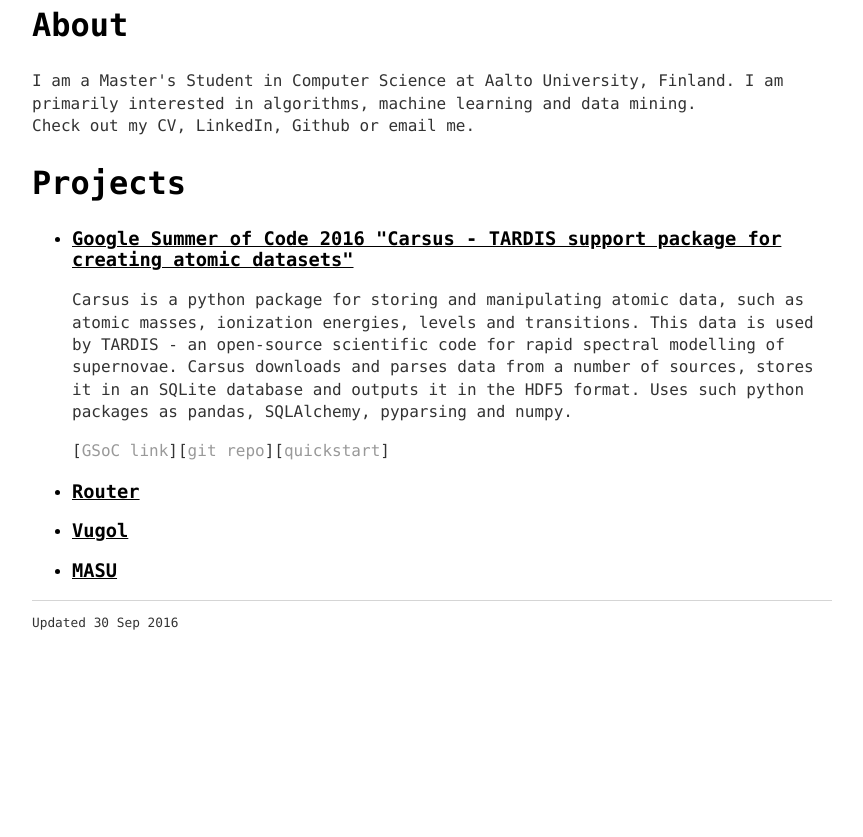
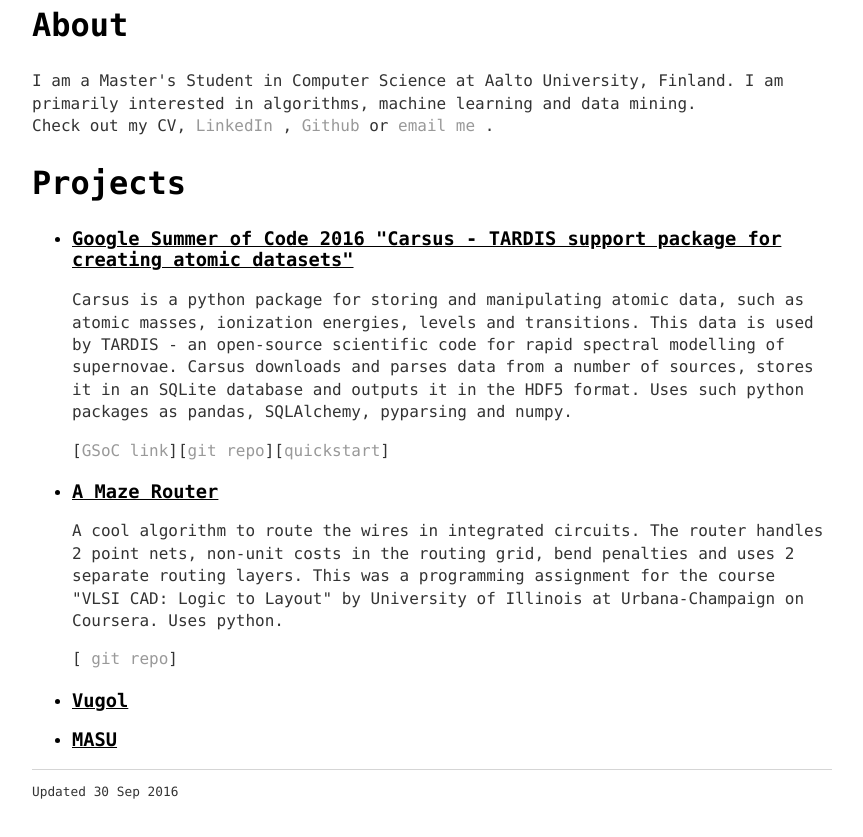
Before and after one commit to mishinma/mishinma.github.io, a plain HTML site: page index.html in a window 1280 px wide. Shown: the part 161-998 px from the top of the page, without its empty margins (208-1071 px from the left). Before the commit the page ends 853 px from the top, so only its background shows below. Drawn offline with Linux system fonts and the light colour scheme.

Commit message:
Add router

```diff
--- a/index.html
+++ b/index.html
@@ -32,7 +32,7 @@
 
             <p>
             I am a Master's Student in Computer Science at Aalto University, Finland. I am primarily interested in algorithms, machine learning and data mining. <br>
-            Check out my CV, LinkedIn, Github or email me.
+            Check out my CV, <a href="www.linkedin.com/in/mikhail-mishin-6ba77ba1">LinkedIn </a>, <a href="https://github.com/mishinma">Github</a> or <a href="mailto:mikhail.mishin@aalto.fi"> email me </a>.
             </p>
 
             <h2> Projects</h2>
@@ -51,7 +51,15 @@
             </li>
 
             <li>
-               <h3> Router </h3>
+               <h3> A Maze Router </h3>
+
+               <p>
+
+                A cool algorithm to route the wires in integrated circuits. The router handles 2 point nets, non-unit costs in the routing grid, bend penalties and uses 2 separate routing layers. This was a programming assignment for the course "VLSI CAD: Logic to Layout" by University of Illinois at Urbana-Champaign on Coursera. Uses python.
+               </p>
+               <p>
+               [<a href="https://github.com/mishinma/vlsi-cad-router"> git repo</a>]
+               </p>
             </li>
 
             <li>
```
